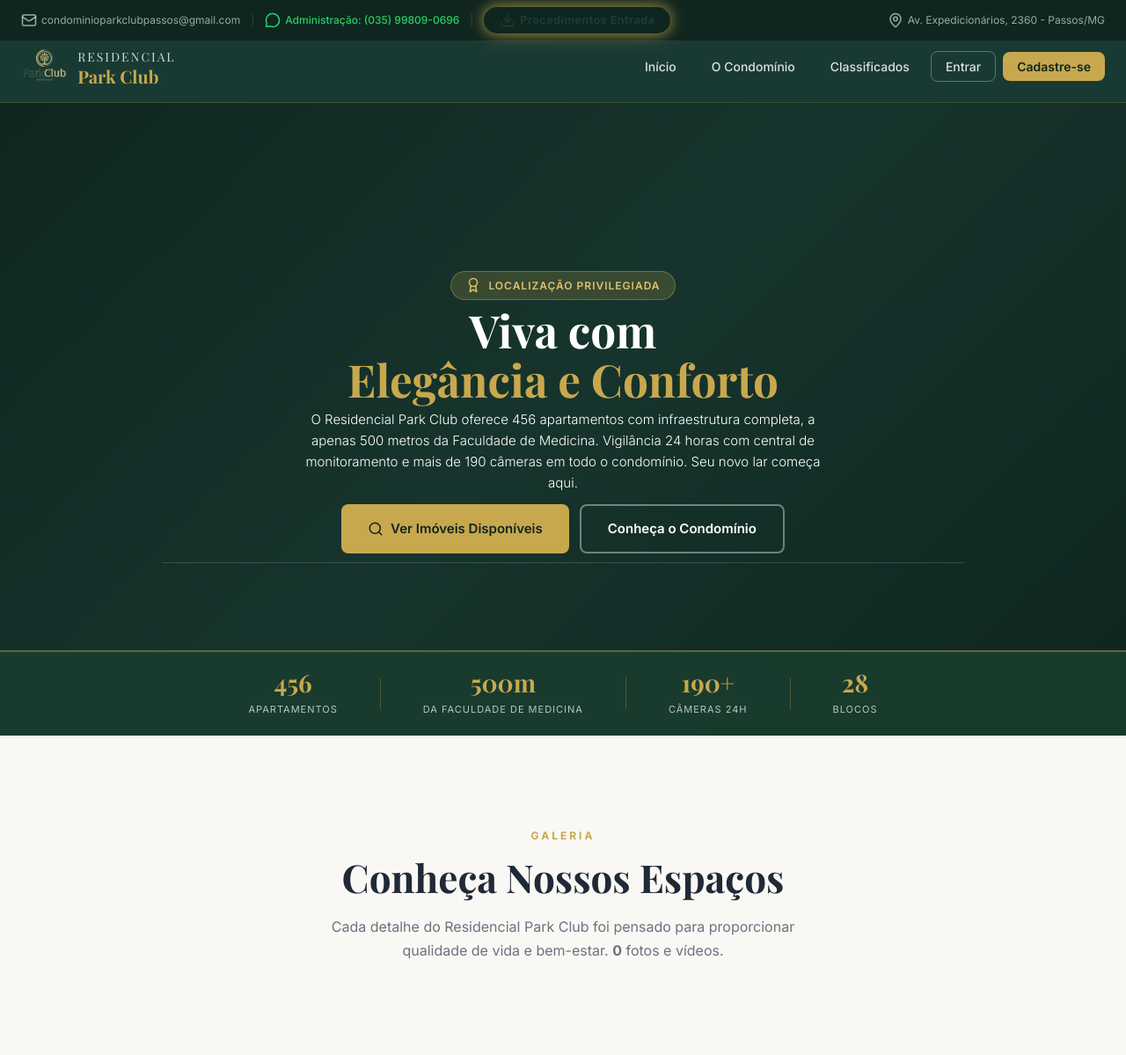
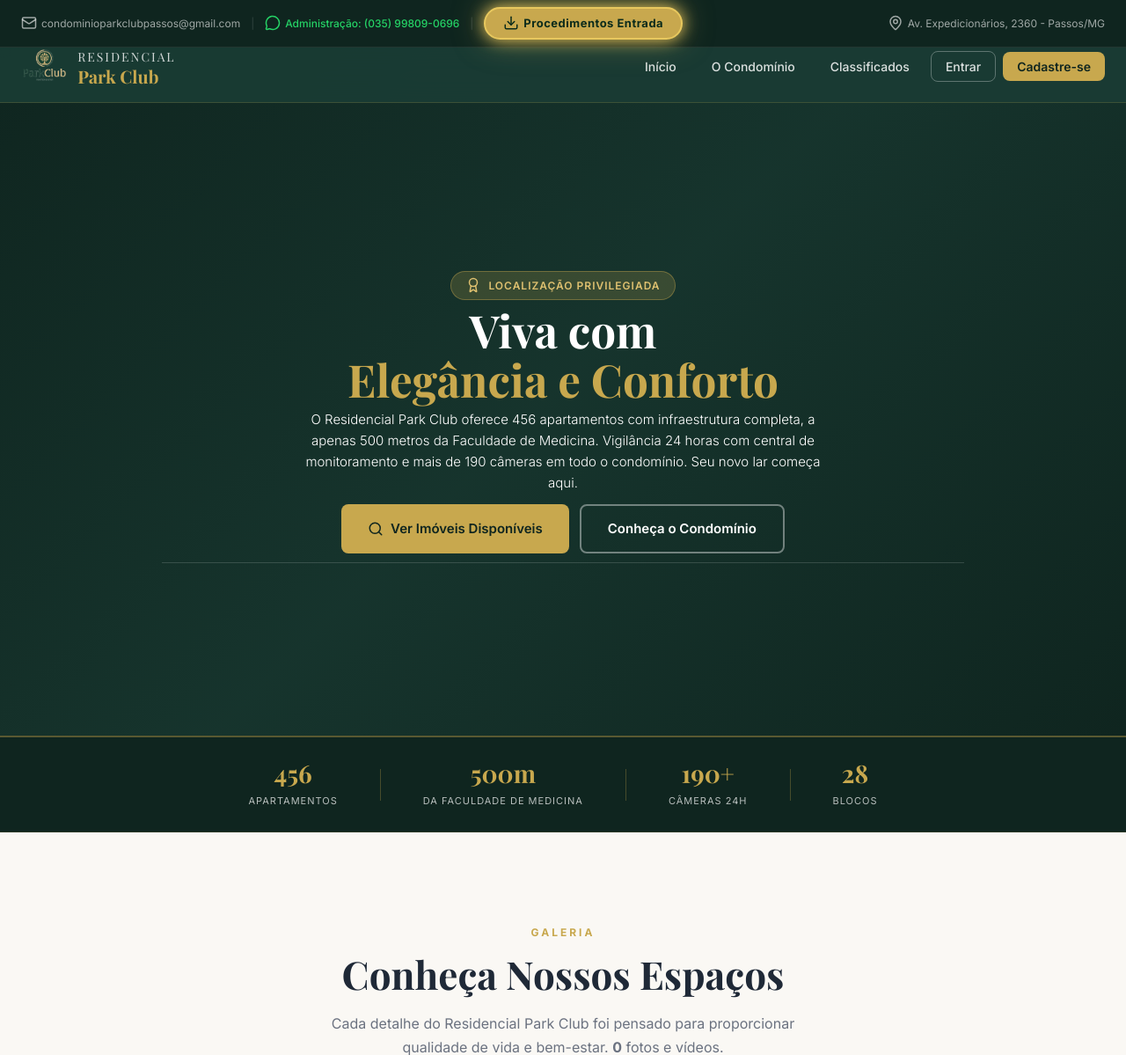
Before and after one commit to lumezencio/residencialparkclub, a Django app: page / in a window 1280 px wide. Shown: the top 1199 px of the page at 88% size. Run offline with Django 5.2, Linux system fonts and the light colour scheme; data that the repository does not hold is empty.

Commit message:
Correções definitivas: stats fora do hero, botão sólido, ticker sempre anima
- Stats bar movida para FORA do hero (seção independente, nunca cortada)
- Botão Procedimentos: cores sólidas (#C8A84E), borda, glow forte
- Ticker: sempre anima com mínimo 4 cópias, sem condição de parada
- Ticker: forçar reflow antes de medir para medições corretas

Co-Authored-By: Claude Opus 4.6 (1M context) <noreply@anthropic.com>

```diff
--- a/static/css/style.css
+++ b/static/css/style.css
@@ -335,18 +335,7 @@ a.topbar-item:hover {
     padding-top: 80px;
 }
 
-.hero-stats-bar {
-    position: absolute;
-    bottom: 0;
-    left: 0;
-    right: 0;
-    z-index: 10;
-    background: rgba(26, 61, 46, 0.95);
-    -webkit-backdrop-filter: blur(10px);
-    backdrop-filter: blur(10px);
-    padding: 18px 0;
-    border-top: 2px solid rgba(200, 168, 78, 0.4);
-}
+/* Stats strip (seção independente abaixo do hero) */
 
 /* Slideshow container */
 .hero-slideshow {
@@ -482,7 +471,8 @@ a.topbar-item:hover {
 /* Stats strip (fora do hero) */
 .stats-strip {
     background: var(--primary-dark);
-    padding: 28px 0;
+    padding: 24px 0;
+    border-top: 2px solid rgba(200, 168, 78, 0.4);
     border-bottom: 1px solid rgba(200,168,78,.15);
 }
 
@@ -2752,27 +2742,30 @@ select.form-input {
 }
 
 .topbar-download {
-    background: var(--gold);
-    color: var(--primary) !important;
+    background: #C8A84E;
+    color: #0B2B1B !important;
     font-weight: 800;
-    padding: 5px 18px;
+    padding: 6px 20px;
     border-radius: 20px;
-    font-size: 12.5px;
+    font-size: 13px;
     letter-spacing: 0.5px;
-    box-shadow: 0 0 10px rgba(200, 168, 78, 0.5), 0 0 20px rgba(200, 168, 78, 0.2);
+    border: 2px solid #E8C85E;
+    box-shadow: 0 0 12px #C8A84E, 0 0 24px rgba(200, 168, 78, 0.4);
     animation: pulseGlow 2s ease-in-out infinite;
     transition: all 0.3s ease;
+    text-decoration: none;
 }
 
 @keyframes pulseGlow {
-    0%, 100% { box-shadow: 0 0 10px rgba(200, 168, 78, 0.5), 0 0 20px rgba(200, 168, 78, 0.2); }
-    50% { box-shadow: 0 0 15px rgba(200, 168, 78, 0.8), 0 0 30px rgba(200, 168, 78, 0.4); }
+    0%, 100% { box-shadow: 0 0 12px #C8A84E, 0 0 24px rgba(200, 168, 78, 0.4); }
+    50% { box-shadow: 0 0 20px #E8C85E, 0 0 40px rgba(200, 168, 78, 0.6); }
 }
 
 .topbar-download:hover {
     background: #fff;
-    color: var(--primary) !important;
-    box-shadow: 0 0 15px rgba(255, 255, 255, 0.6);
+    color: #0B2B1B !important;
+    border-color: #fff;
+    box-shadow: 0 0 20px rgba(255, 255, 255, 0.8);
     transform: scale(1.05);
 }
 
--- a/templates/core/home.html
+++ b/templates/core/home.html
@@ -120,8 +120,10 @@
         {% endfor %}
     </div>
 
-    <!-- Stats dentro do hero -->
-    <div class="hero-stats-bar">
+</section>
+
+<!-- Stats bar FORA do hero para nunca ser cortada -->
+<div class="stats-strip">
     <div class="stats-row">
         <div class="stat-item">
             <span class="stat-number">456</span>
@@ -144,7 +146,6 @@
         </div>
     </div>
 </div>
-</section>
 
 <!-- Gallery Section -->
 <section class="section">
```
Also changed, not shown: static/js/main.js (+16 -22 lines). Lines whose indentation alone changed are shown as unchanged.
